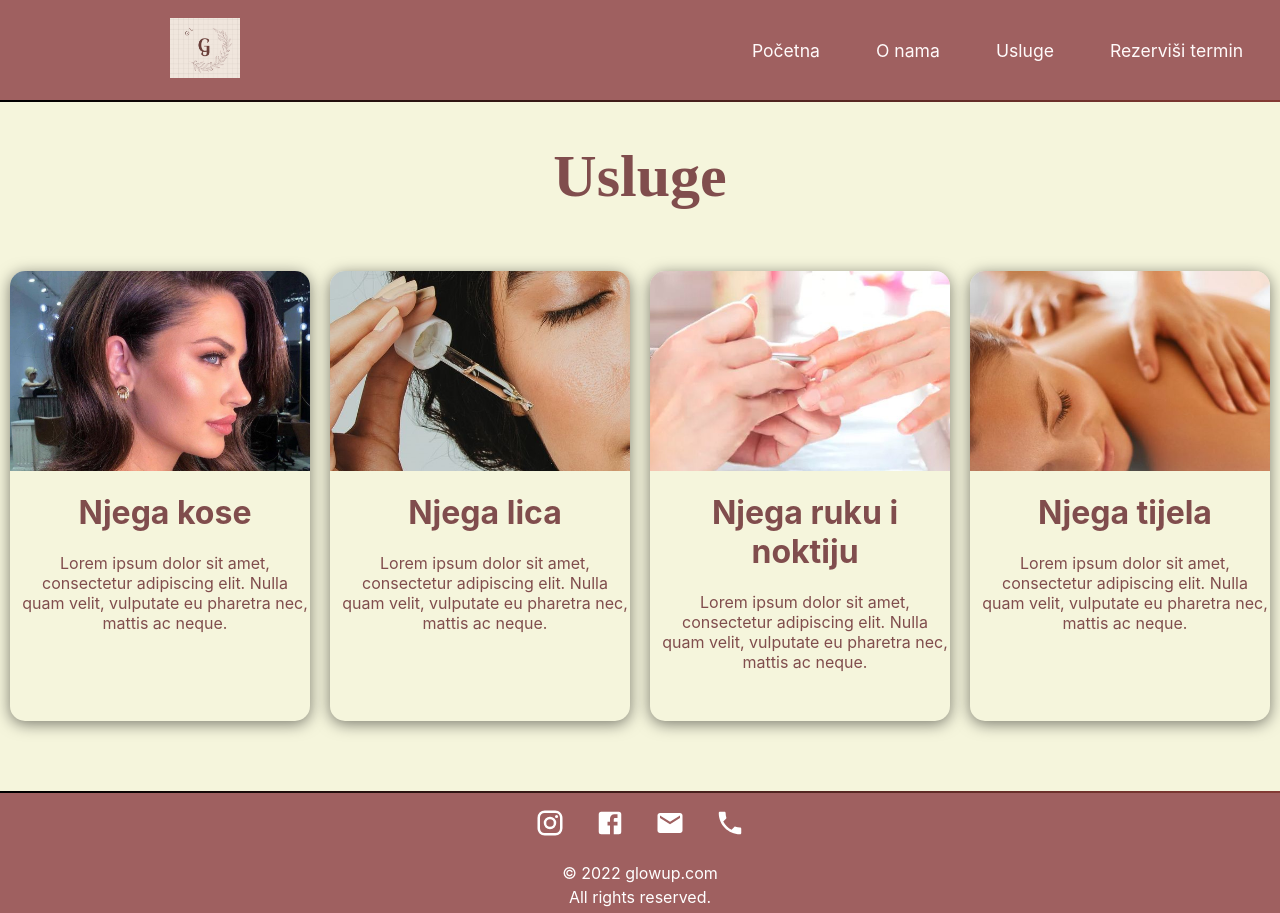
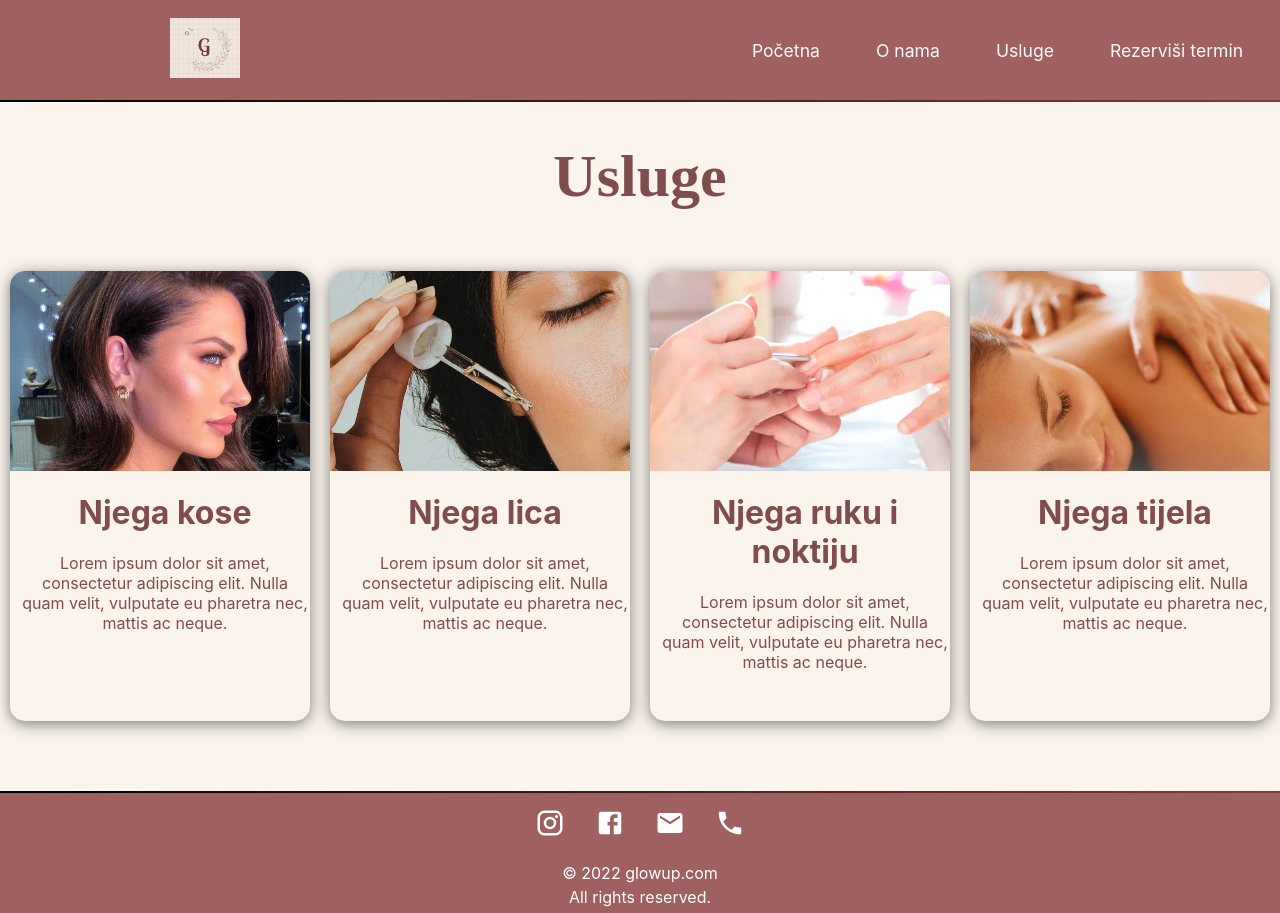
Before and after one commit to ehasanovic4/tsi-projekat-frontend, a React (Create React App) app: page /Usluge in a window 1280 px wide. Built offline with nearby package versions, Linux system fonts and the light colour scheme.

Commit message:
Belma - Dodana ista boja na 'Usluge' kao sto je na 'Rezervisi'

```diff
--- a/src/styles/Usluge.css
+++ b/src/styles/Usluge.css
@@ -5,7 +5,7 @@
     justify-content: center;
     align-items: center;
     flex-direction: column;
-    background-color:beige;
+    background-color:#FAF4EC;
     color: hsl(0,25%,40%);
   }
   .usluge .naslov {
```
Also changed, not shown: 1 other file (tests, documents, lock files or other folders).
